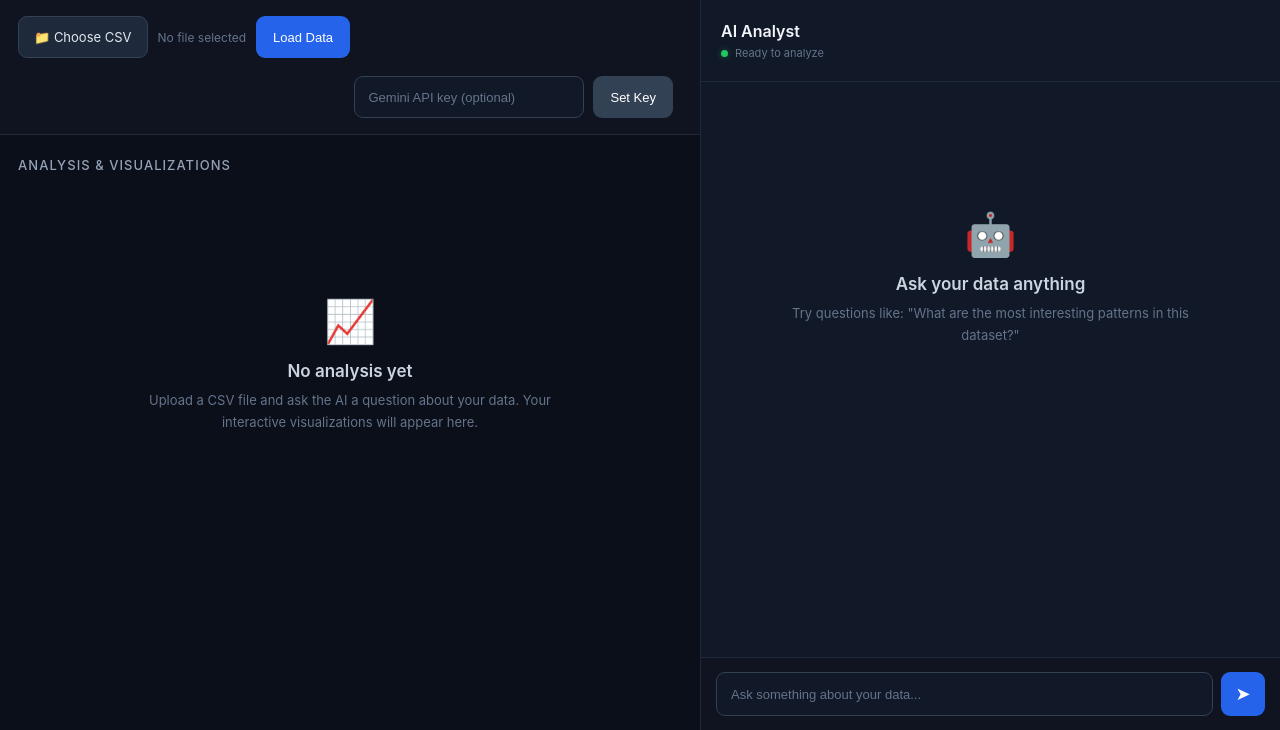
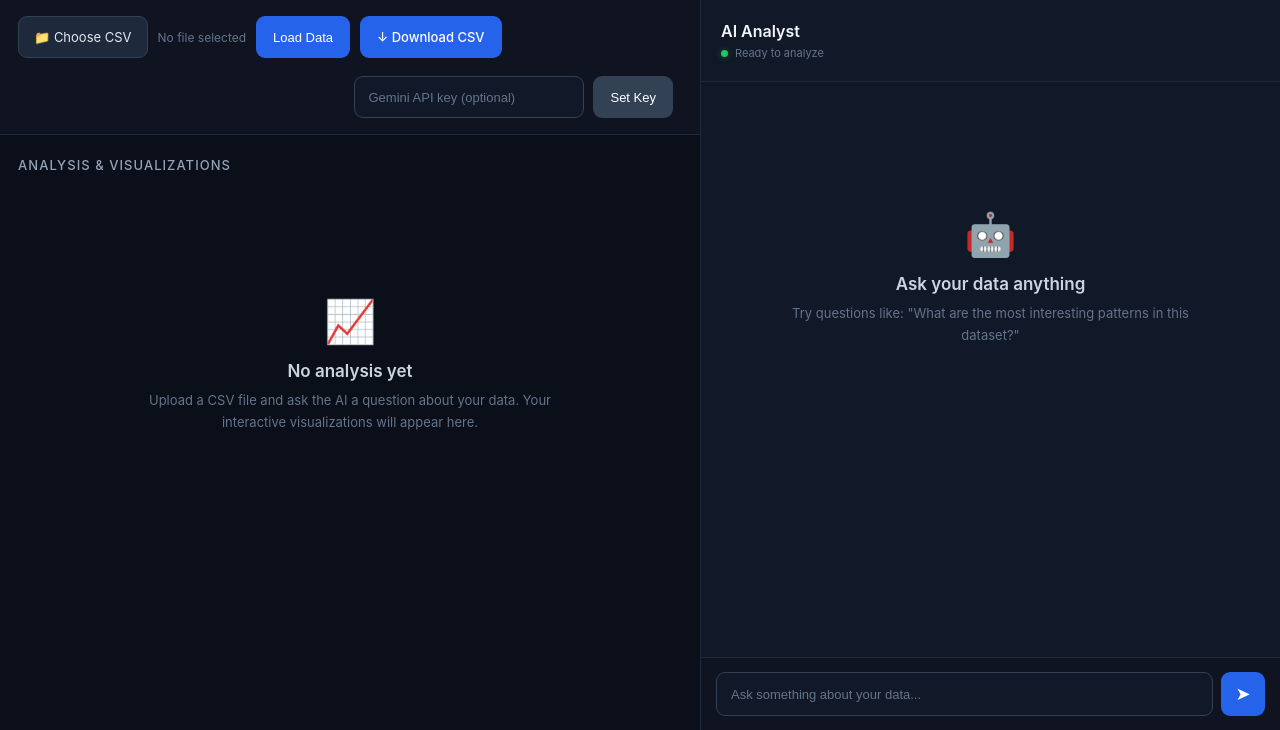
Before and after one commit to nishant3937899/Agentic_Data_Analyst, a Flask app: page / in a window 1280 px wide. Shown: the part 70-800 px from the top of the page. Run offline with Flask 3, Linux system fonts and the light colour scheme; some libraries are stand-ins or nearby versions.

Commit message:
bug fixed

```diff
--- a/app.py
+++ b/app.py
@@ -1,20 +1,20 @@
 from src.AI_processing import ask_agent, load_api_key
-from flask import Flask, render_template, request, session, jsonify
+from flask import Flask, render_template, request, session, jsonify,send_file
 import pandas as pd
 import io
 import os
 import markdown
+from src.database import conn
 
 from src.database import load_dataframe
 
 
 app = Flask(__name__)
 
-app.secret_key = "change-this-later"
+app.secret_key = "kyisthis"
 
-# =========================================================
+
 # CLEAR OLD CHARTS
-# =========================================================
 
 def clear_old_charts():
 
@@ -37,9 +37,8 @@ def clear_old_charts():
                 print(f"Could not delete {filename}: {e}")
 
 
-# =========================================================
+
 # HOME PAGE
-# =========================================================
 
 @app.route("/")
 def home():
@@ -57,9 +56,8 @@ def home():
     )
 
 
-# =========================================================
+
 # UPLOAD CSV
-# =========================================================
 
 @app.route("/upload", methods=["POST"])
 def upload():
@@ -122,9 +120,8 @@ def upload():
         })
 
 
-# =========================================================
+
 # API KEY
-# =========================================================
 
 @app.route("/api-key", methods=["POST"])
 def set_api_key():
@@ -154,9 +151,8 @@ def set_api_key():
         })
 
 
-# =========================================================
+
 # ASK AI
-# =========================================================
 
 @app.route("/ask", methods=["POST"])
 def ask():
@@ -172,9 +168,8 @@ def ask():
         })
 
 
-    # -----------------------------------------------------
+
     # Save USER message
-    # -----------------------------------------------------
 
     messages = session.get("messages", [])
 
@@ -188,16 +183,14 @@ def ask():
 
     try:
 
-        # -------------------------------------------------
+
         # Load API client
-        # -------------------------------------------------
 
         client = load_api_key()
 
 
-        # -------------------------------------------------
+
         # Ask agent
-        # -------------------------------------------------
 
         output = ask_agent(
             question,
@@ -205,9 +198,8 @@ def ask():
         )
 
 
-        # -------------------------------------------------
+
         # Save AI response
-        # -------------------------------------------------
 
         messages = session.get("messages", [])
 
@@ -223,9 +215,8 @@ def ask():
         session["messages"] = messages
 
 
-        # -------------------------------------------------
+
         # Save charts
-        # -------------------------------------------------
 
         charts = session.get("charts", [])
 
@@ -247,10 +238,25 @@ def ask():
             "message": str(e)
         })
 
+# DOWNLOAD CSV
 
-# =========================================================
+@app.route("/download-csv")
+def download_csv():
+
+    df = conn.execute("SELECT * FROM data").fetchdf()
+
+    csv_data = io.BytesIO()
+    df.to_csv(csv_data, index=False)
+    csv_data.seek(0)
+
+    return send_file(
+        csv_data,
+        mimetype="text/csv",
+        as_attachment=True,
+        download_name="data.csv"
+    )
+
 # RUN
-# =========================================================
 
 if __name__ == "__main__":
 
--- a/static/style.css
+++ b/static/style.css
@@ -592,39 +592,14 @@ body {
 .thinking {
     display: flex;
     align-items: center;
-
-    gap: 3px;
-
-    color: #94a3b8 !important;
+    white-space: nowrap;
 }
 
 .dots {
     display: inline-block;
-
+    margin-left: 4px;
     width: 18px;
-
-    overflow: hidden;
-
-    animation: thinkingDots 1.2s infinite;
-}
-
-@keyframes thinkingDots {
-
-    0% {
-        width: 0;
-    }
-
-    33% {
-        width: 6px;
-    }
-
-    66% {
-        width: 12px;
-    }
-
-    100% {
-        width: 18px;
-    }
+    white-space: nowrap;
 }
 
 
@@ -940,3 +915,9 @@ body {
     }
 
 }
+.download-btn {
+    text-decoration: none;
+    display: inline-flex;
+    align-items: center;
+    justify-content: center;
+}
--- a/templates/index.html
+++ b/templates/index.html
@@ -118,7 +118,13 @@
                         Load Data
 
                     </button>
-
+                     <!-- DOWNLOAD CURRENT DATA -->
+                    <a
+                        href="{{ url_for('download_csv') }}"
+                        class="btn download-btn"
+                    >
+                        ↓ Download CSV
+                    </a>
 
                     <span
                         id="upload-status"
@@ -409,9 +415,9 @@
 <script>
 
 
-// ======================================================
+// <--->
 // CSV FILE SELECTION
-// ======================================================
+// <--->
 
 const csvInput = document.getElementById("csv_file");
 
@@ -436,9 +442,9 @@ csvInput.addEventListener("change", function () {
 
 
 
-// ======================================================
+// <--->
 // CSV UPLOAD
-// ======================================================
+// <--->
 
 const uploadForm =
     document.getElementById("upload-form");
@@ -590,9 +596,9 @@ uploadForm.addEventListener("submit", async function (event) {
 
 
 
-// ======================================================
+// <--->
 // API KEY
-// ======================================================
+// <--->
 
 const apiForm =
     document.getElementById("api-form");
@@ -660,9 +666,9 @@ apiForm.addEventListener("submit", async function (event) {
 
 
 
-// ======================================================
+// <--->
 // CHAT
-// ======================================================
+// <--->
 
 const questionForm =
     document.getElementById("question-form");
@@ -693,7 +699,8 @@ questionForm.addEventListener("submit", async function (event) {
     if (!question) {
         return;
     }
-
+// Clear the input box
+    questionInput.value = "";
 
     // ----------------------------------------------
     // Remove empty state
@@ -758,8 +765,8 @@ questionForm.addEventListener("submit", async function (event) {
         </div>
 
         <div class="message-content thinking">
-            <span>Gemini is thinking</span>
-            <span class="dots">...</span>
+            <span>Gemini is thinking</span><span class="dots">...</span>
+
         </div>
 
     `;
@@ -944,9 +951,9 @@ questionForm.addEventListener("submit", async function (event) {
 
 
 
-// ======================================================
+// <--->
 // ADD CHARTS
-// ======================================================
+// <--->
 
 function addCharts(charts) {
 
@@ -1025,9 +1032,9 @@ function addCharts(charts) {
 
 
 
-// ======================================================
+// <--->
 // CHAT SCROLL
-// ======================================================
+// <--->
 
 function scrollChatToBottom() {
 
@@ -1038,9 +1045,9 @@ function scrollChatToBottom() {
 
 
 
-// ======================================================
+// <--->
 // BASIC HTML ESCAPING
-// ======================================================
+// <--->
 
 function escapeHTML(text) {
 
```
Also changed, not shown: src/AI_processing.py (+6 -6 lines), src/ai_tools.py (+25 -13 lines), src/tools.py (+88 -88 lines), static/charts/4b87b669c7ef4e059c2f2eb3eb9359a9.html (deleted, +0 -36 lines).
